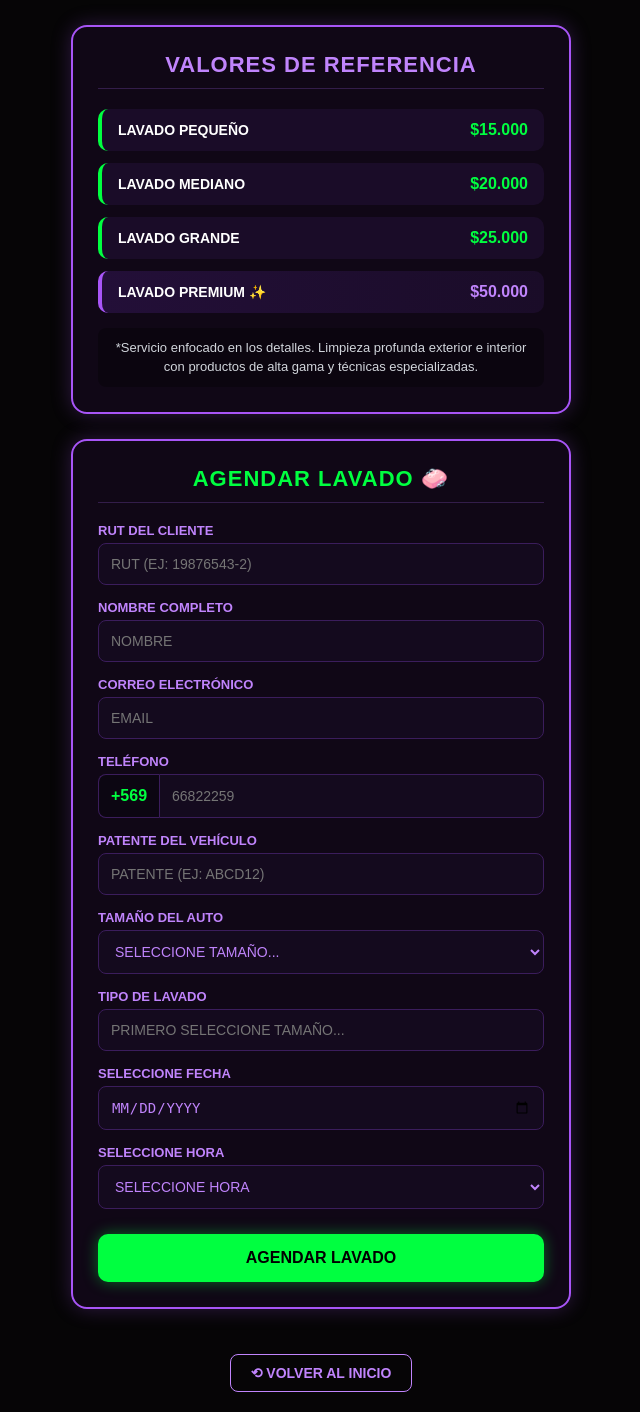
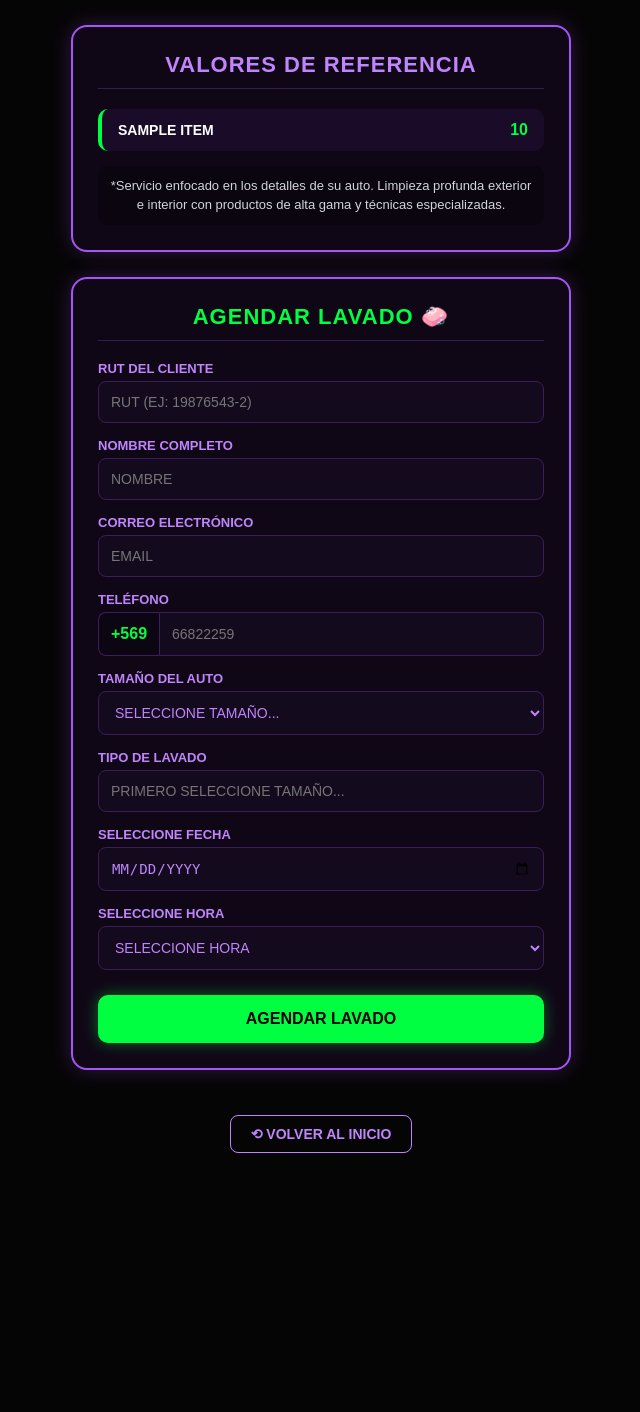
Before and after one commit to estebanalh-ship-it/lavatumaquina-api, a Flask app: template templates/lavado.html in a window 1280 px wide. Shown: the part 173-1585 px from the top of the page, without its empty margins (319-959 px from the left). After the commit the page ends 1326 px from the top, so only its background shows below. Run offline with Flask 3, Linux system fonts and the light colour scheme; the template is opened without the code that fills it: most values are stand-ins (such as "Sample title", 1, 10 or a date in 2020).

Commit message:
Refactor pricing display with dynamic data

```diff
--- a/templates/lavado.html
+++ b/templates/lavado.html
@@ -251,28 +251,18 @@
 
     <section class="card-container">
         <h2 class="card-title" style="color: #c084fc;">Valores de Referencia</h2>
-
         <div class="price-list">
-            <div class="price-item">
-                <span class="service-name">Lavado Pequeño</span>
-                <span class="service-price">$15.000</span>
+            {% for item in precios_referencia %}
+            <div class="price-item {% if item.es_premium %}premium{% endif %}">
+                <span class="service-name">{{ item.nombre }}</span>
+                <span class="service-price">{{ item.precio }}</span>
             </div>
-            <div class="price-item">
-                <span class="service-name">Lavado Mediano</span>
-                <span class="service-price">$20.000</span>
-            </div>
-            <div class="price-item">
-                <span class="service-name">Lavado Grande</span>
-                <span class="service-price">$25.000</span>
-            </div>
-            <div class="price-item premium">
-                <span class="service-name">Lavado Premium ✨</span>
-                <span class="service-price">$50.000</span>
-            </div>
+            {% else %}
+            <div class="info-text">Cargando precios...</div>
+            {% endfor %}
         </div>
-
         <div class="info-text">
-            *Servicio enfocado en los detalles. Limpieza profunda exterior e interior con productos de alta gama y técnicas especializadas.
+            *Servicio enfocado en los detalles de su auto. Limpieza profunda exterior e interior con productos de alta gama y técnicas especializadas.
         </div>
     </section>
 
@@ -315,16 +305,6 @@
                         required>
                     <input type="hidden" id="telefono_completo" name="telefono">
                 </div>
-            </div>
-
-            <div class="form-group">
-                <label for="patente">Patente del Vehículo</label>
-                <input type="text" name="patente" id="patente" class="form-input"
-                        placeholder="PATENTE (EJ: ABCD12)" maxlength="8"
-                        pattern="[A-Z0-9]{4,8}"
-                        title="Solo letras y números (mínimo 4, máximo 8)"
-                        oninput="this.value = this.value.replace(/[^A-Za-z0-9]/g, '').toUpperCase().slice(0, 8)"
-                        required>
             </div>
 
             <div class="form-group">
@@ -396,7 +376,6 @@
                 });
         }
 
-        // ===== LÓGICA RUT =====
         function calcularDigitoVerificador(numero) {
             let suma = 0;
             let multiplicador = 2;
@@ -442,15 +421,11 @@
             }
             return limpiar;
         }
-
-        // Auto-relleno y funciones principales
         document.addEventListener('DOMContentLoaded', function() {
             const rutInput = document.getElementById('rut');
             const nombreInput = document.getElementById('nombre');
             const emailInput = document.getElementById('email');
             const telefonoInput = document.getElementById('telefono_usuario');
-            const patenteInput = document.getElementById('patente');
-
             if (rutInput) {
                 rutInput.addEventListener('input', function(e) {
                     e.target.value = formatearRUT(e.target.value);
@@ -476,7 +451,6 @@
                                     if (nombreInput) nombreInput.value = data.nombre || '';
                                     if (emailInput) emailInput.value = data.email || '';
                                     if (telefonoInput) telefonoInput.value = data.telefono || '';
-                                    if (patenteInput) patenteInput.value = '';
                                 } else {
                                     if (nombreInput) nombreInput.value = '';
                                     if (emailInput) emailInput.value = '';
@@ -487,8 +461,6 @@
                     }
                 });
             }
-
-            // Horas disponibles solo desde fecha actual
             const fechaHoy = new Date();
             const yyyy = fechaHoy.getFullYear();
             const mm = String(fechaHoy.getMonth() + 1).padStart(2, '0');
```
